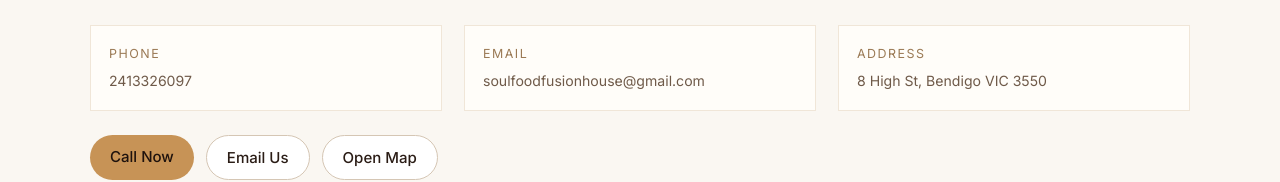
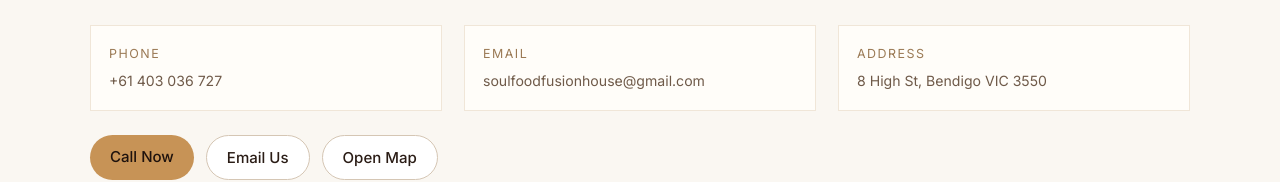
Before and after one commit to kantterosclothingco-lab/soulfood-fusion-house, a Next.js app: page /catering in a window 1280 px wide. Shown: the part 5329-5511 px from the top of the page. Built offline with nearby package versions, Linux system fonts and the light colour scheme.

Commit message:
Update catering.js

```diff
--- a/pages/catering.js
+++ b/pages/catering.js
@@ -472,7 +472,7 @@ export default function CateringPage() {
           <div className="contactGrid">
             <div className="contactCard">
               <p className="contactLabel">Phone</p>
-              <p>2413326097</p>
+              <p>+61 403 036 727</p>
             </div>
 
             <div className="contactCard">
```
